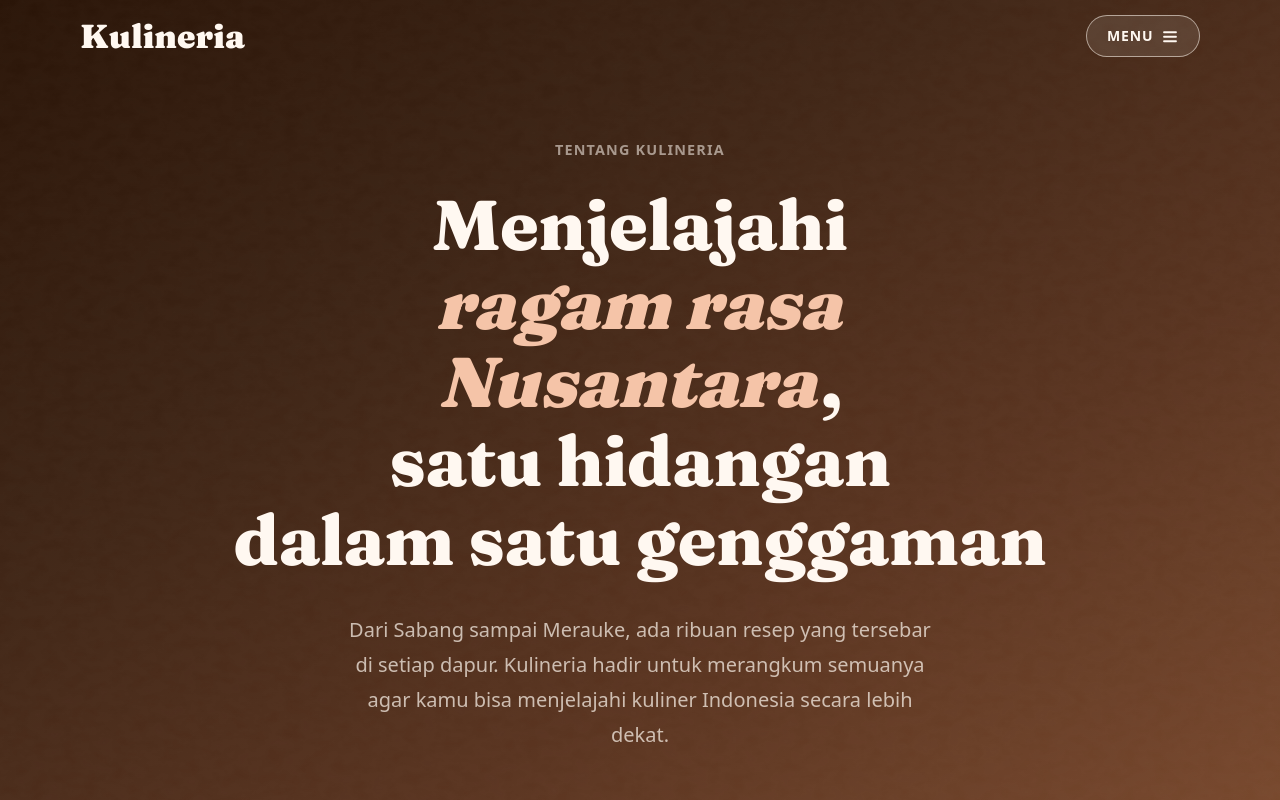
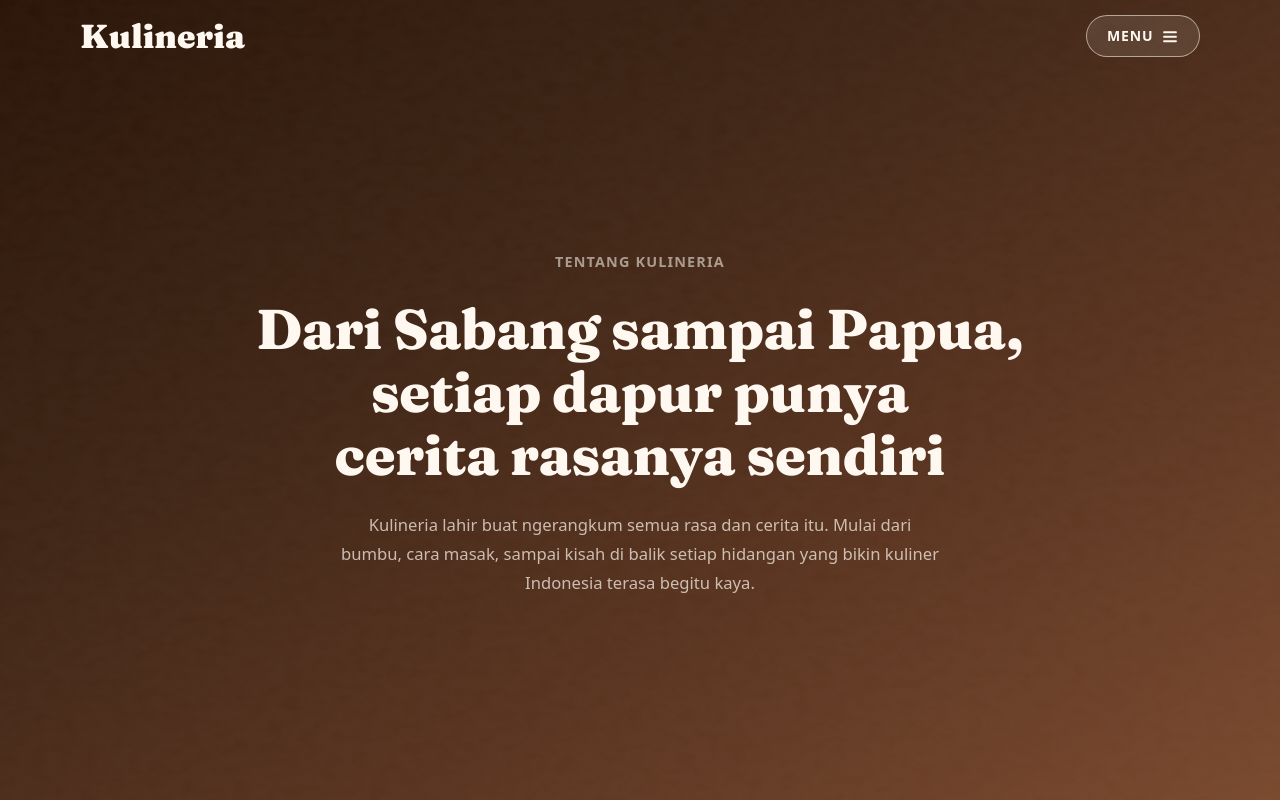
Before and after one commit to Rehandhika/kulineria-web, an Astro site: page /tentang in a window 1280 px wide. Shown: the top 800 px of the page. Built offline with nearby package versions, Linux system fonts and the light colour scheme; Astro itself is replaced by a stand-in of ours; a web font is replaced by a local one.

Commit message:
fix size

```diff
--- a/src/components/astro/about/AboutHero.astro
+++ b/src/components/astro/about/AboutHero.astro
@@ -18,12 +18,12 @@
   <div class="about-hero-inner">
     <span class="about-hero-label">Tentang Kulineria</span>
     <h1 class="about-hero-title">
-      <span class="about-hero-line">Menjelajahi <span class="about-hero-word italic">ragam rasa</span></span>
-      <span class="about-hero-line"><span class="about-hero-word italic">Nusantara</span>, satu hidangan</span>
-      <span class="about-hero-line">dalam satu genggaman</span>
+      <span class="about-hero-line">Dari Sabang sampai Papua,</span>
+      <span class="about-hero-line">setiap dapur punya</span>
+      <span class="about-hero-line">cerita rasanya sendiri</span>
     </h1>
     <p class="about-hero-subtitle">
-      Dari Sabang sampai Merauke, ada ribuan resep yang tersebar di setiap dapur. Kulineria hadir untuk merangkum semuanya agar kamu bisa menjelajahi kuliner Indonesia secara lebih dekat.
+      Kulineria lahir buat ngerangkum semua rasa dan cerita itu. Mulai dari bumbu, cara masak, sampai kisah di balik setiap hidangan yang bikin kuliner Indonesia terasa begitu kaya.
     </p>
   </div>
 
@@ -69,15 +69,14 @@
 <style>
   .about-hero {
     position: relative;
-    min-height: clamp(560px, 90svh, 820px);
+    min-height: 100svh;
     display: flex;
-    align-items: center;
-    justify-content: center;
+    flex-direction: column;
     overflow: hidden;
-    padding: calc(var(--nav-mobile-h) + var(--sp-12)) var(--page-px) var(--sp-16);
+    padding: calc(var(--nav-mobile-h) + var(--sp-6)) var(--page-px) var(--sp-6);
   }
   @media (min-width: 768px) {
-    .about-hero { padding: calc(var(--nav-h) + var(--sp-16)) var(--page-px) var(--sp-20); }
+    .about-hero { padding: var(--nav-h) var(--page-px) var(--sp-6); }
   }
 
   .about-hero-bg {
@@ -106,8 +105,14 @@
   .about-hero-inner {
     position: relative;
     z-index: 2;
+    flex: 1;
+    display: flex;
+    flex-direction: column;
+    align-items: center;
+    justify-content: center;
     text-align: center;
     max-width: 820px;
+    margin: 0 auto;
   }
 
   .about-hero-label {
@@ -128,27 +133,20 @@
     font-weight: 800;
     line-height: 1.12;
     letter-spacing: -0.025em;
-    margin-bottom: var(--sp-8);
+    margin-bottom: var(--sp-6);
     color: #FFF8F1;
   }
 
   .about-hero-line {
     display: block;
-    font-size: clamp(2.2rem, 5.5vw, 4.5rem);
+    font-size: clamp(1.8rem, 4.5vw, 3.5rem);
     will-change: transform, opacity, filter;
     opacity: 0;
   }
 
-  .about-hero-word.italic {
-    font-style: italic;
-    font-weight: 900;
-    color: var(--c-accent-soft, #F5C4A8);
-    padding-right: 0.05em;
-  }
-
   .about-hero-subtitle {
     font-family: var(--ff-body);
-    font-size: clamp(1.05rem, 1.6vw, 1.25rem);
+    font-size: clamp(0.9rem, 1.3vw, 1.05rem);
     color: rgba(255, 248, 240, 0.7);
     font-weight: 400;
     line-height: 1.75;
@@ -163,7 +161,7 @@
   @media (max-width: 767px) {
     .about-hero-label { font-size: var(--fs-xs); }
     .about-hero-line {
-      font-size: clamp(1.6rem, 7vw, 2.2rem);
+      font-size: clamp(1.3rem, 6vw, 1.8rem);
     }
   }
 </style>
```
